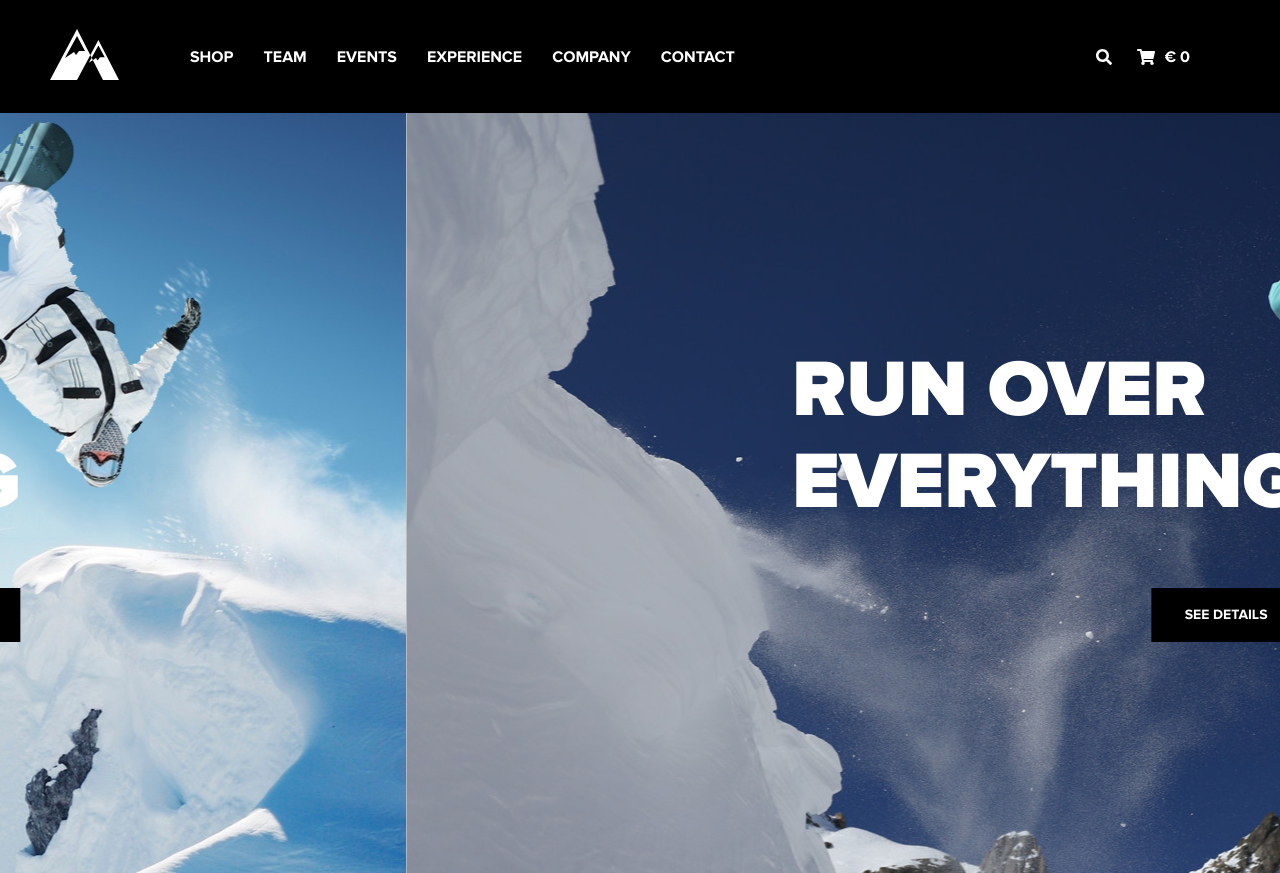
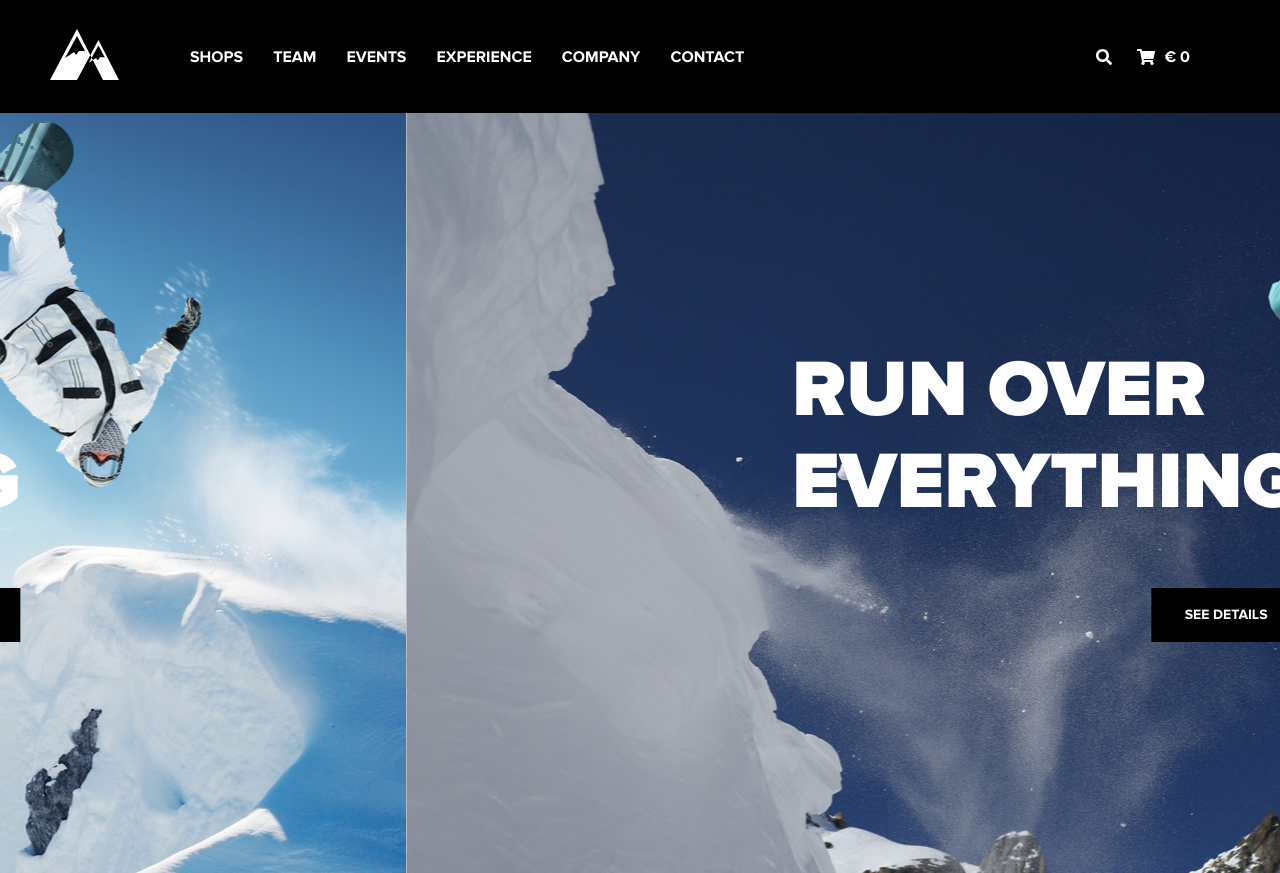
Before and after one commit to maximvanov/project-git, a plain HTML site: page index.html in a window 1280 px wide. Shown: the top 873 px of the page. Drawn offline with nearby package versions, Linux system fonts and the light colour scheme; files whose address does not match are found by name.

Commit message:
Second commit

```diff
--- a/css/main.css
+++ b/css/main.css
@@ -1,5 +1,6 @@
 body {
 	font-family: "ProximaNovaRegular";
+	margin: 0;
 }
 
 /* • • • • • • • • • • • • • • • • • • • • • • • •
--- a/index.html
+++ b/index.html
@@ -19,7 +19,7 @@
 			<img src="img/icons/logo.svg" alt="Snowbord Store">
 		</div>
 		<nav class="nav">
-			<a href="#" class="nav-link">SHOP</a>
+			<a href="#" class="nav-link">SHOPS</a>
 			<a href="#" class="nav-link">TEAM</a>
 			<a href="#" class="nav-link">EVENTS</a>
 			<a href="#" class="nav-link">EXPERIENCE</a>
```
